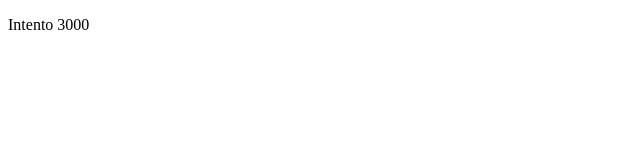
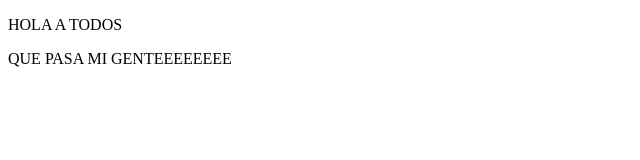
Before and after one commit to VichipomS/Proyecto-Integrador-2, a plain HTML site: page index.html in a window 1280 px wide. Shown: the whole page, without its empty margins (0-640 px from the left). Drawn offline with Linux system fonts and the light colour scheme.

Commit message:
holahola

```diff
--- a/index.html
+++ b/index.html
@@ -6,6 +6,7 @@
     <title>Document</title>
 </head>
 <body>
-    <p>Intento 3000</p>
+    <p>HOLA A TODOS</p>
+    <p>QUE PASA MI GENTEEEEEEEE</p>
 </body>
 </html>
```
